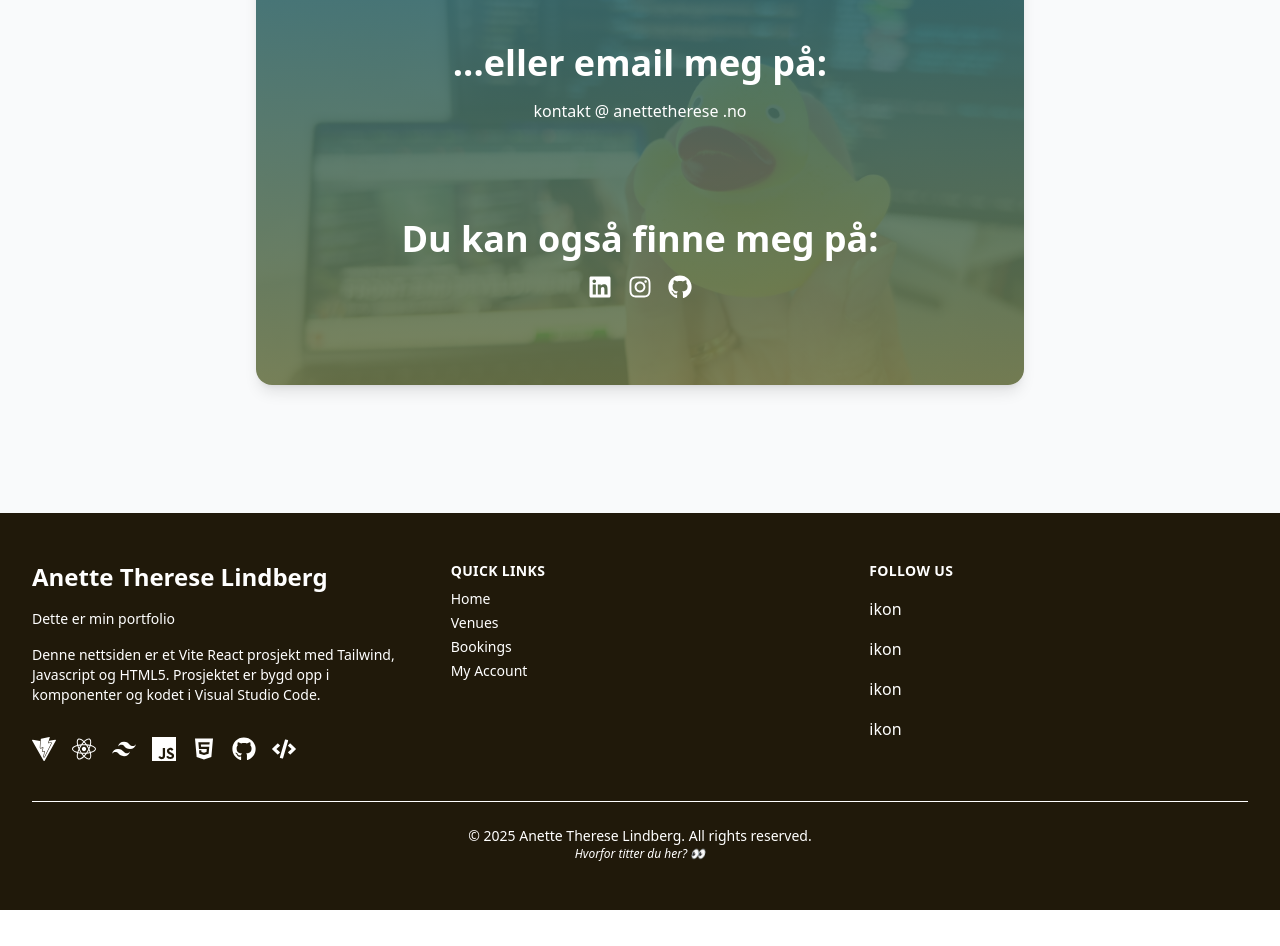
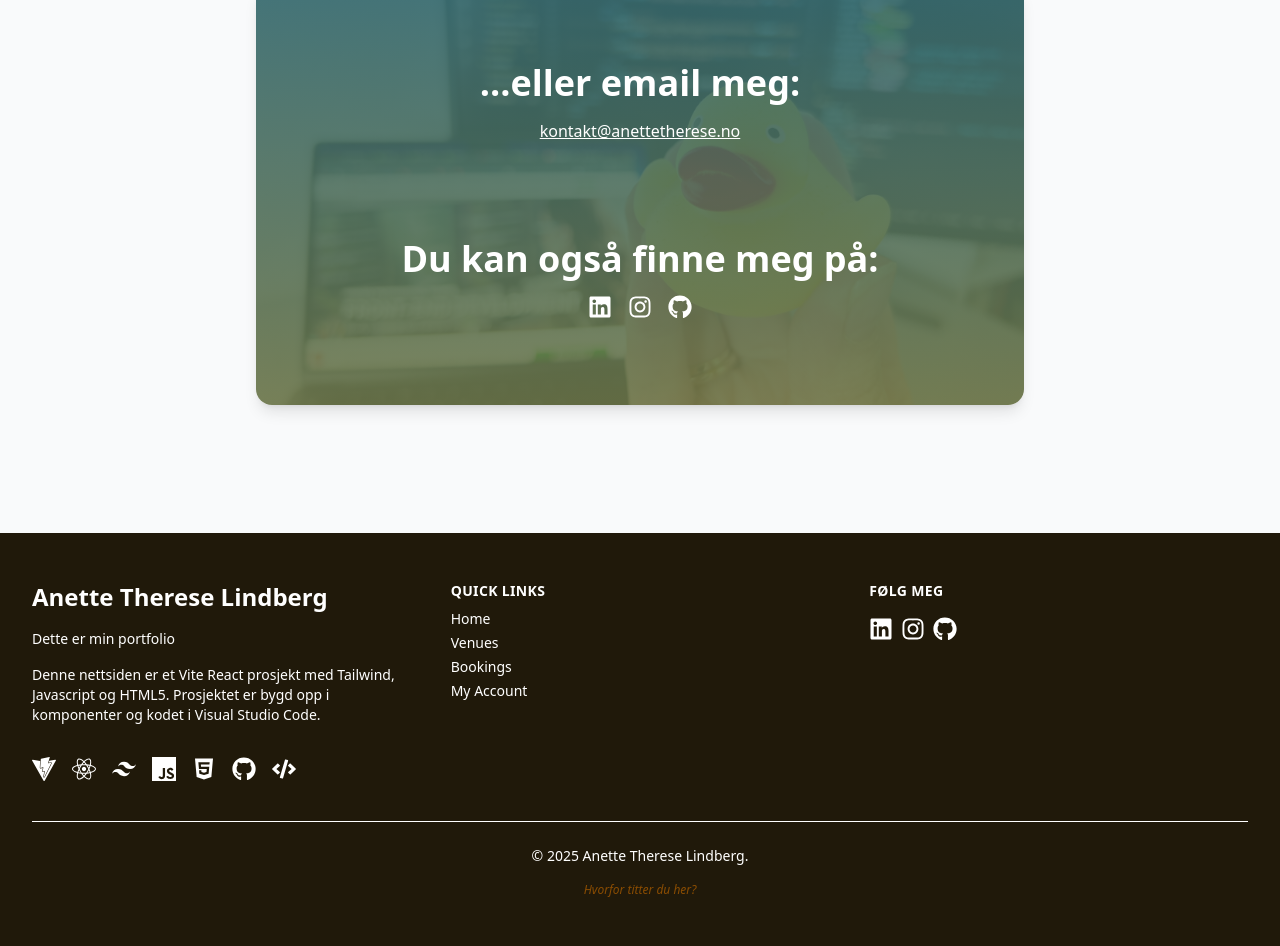
Before and after one commit to elanetto/Portfolio-2, a React (Vite) app: page /contact in a window 1280 px wide. Shown: the part 1581-2527 px from the top of the page. Before the commit the page ends 2491 px from the top, so only its background shows below. Built offline with nearby package versions, Linux system fonts and the light colour scheme.

Commit message:
Fikset Aria Label to ikonene

```diff
--- a/src/Layout/Footer/index.jsx
+++ b/src/Layout/Footer/index.jsx
@@ -1,4 +1,5 @@
 import TechIcons from "./../../components/Icons/TechIcons";
+import SocialIcons from "./../../components/Icons/SocialIcons";
 
 export function Footer() {
   return (
@@ -62,22 +63,43 @@ export function Footer() {
         {/* Social Media */}
         <div className="space-y-4">
           <h3 className="font-semibold text-creamy uppercase tracking-wide text-sm">
-            Follow Us
+            Følg meg
           </h3>
-          <p>ikon</p>
-          <p>ikon</p>
-          <p>ikon</p>
-          <p>ikon</p>
+          <div className="flex gap-2">
+            <a
+              href="https://www.linkedin.com/in/anettetherese/"
+              target="_blank"
+              rel="noopener noreferrer"
+              aria-label="Besøk LinkedIn-profilen til Anette Therese"
+            >
+              {SocialIcons.linkedin()}
+            </a>
+            <a
+              href="https://www.instagram.com/elanetto/"
+              target="_blank"
+              rel="noopener noreferrer"
+              aria-label="Besøk Instagram-profilen til Anette: Elanetto"
+            >
+              {SocialIcons.instagram()}
+            </a>
+            <a
+              href="https://github.com/elanetto"
+              target="_blank"
+              rel="noopener noreferrer"
+              aria-label="Besøk GitHub-profilen til Anette: Elanetto"
+            >
+              {SocialIcons.github()}
+            </a>
+          </div>
         </div>
       </div>
 
       {/* Bottom bar */}
       <div className="mt-10 pt-6 border-t border-creamy/20 text-sm text-center text-creamy/60">
         <p>
-          © {new Date().getFullYear()} Anette Therese Lindberg. All rights
-          reserved.
+          © {new Date().getFullYear()} Anette Therese Lindberg.
         </p>
-        <p className="italic text-xs">Hvorfor titter du her? 👀</p>
+        <p className="italic text-xs text-yellow-800 pt-4">Hvorfor titter du her?</p>
       </div>
     </footer>
   );
--- a/src/Pages/Contact/index.jsx
+++ b/src/Pages/Contact/index.jsx
@@ -4,7 +4,7 @@ import toast from "react-hot-toast";
 import confetti from "canvas-confetti";
 import AnetteImg from "./../../assets/images/anette-goldsmiths-wow-2.jpg";
 import AnetteImg2 from "./../../assets/images/anette_hero.jpg";
-import duckImg from "./../../assets/images/school-projects-hero.jpg";
+import SocialsImgBg from "./../../assets/images/school-projects-hero.jpg";
 import { useNavigate } from "react-router-dom";
 import SocialIcons from "./../../components/Icons/SocialIcons";
 
@@ -67,7 +67,7 @@ export default function Contact() {
           }}
         >
           <div className="relative z-10 max-w-xl mx-auto">
-            <h2 className="text-3xl md:text-4xl font-bold mb-4">Om meg</h2>
+            <h2 className="text-4xl md:text-6xl font-bold mb-4">Om meg</h2>
             <p className="text-lg md:text-xl">
               ...og hva jeg kan hjelpe deg med
             </p>
@@ -207,14 +207,31 @@ export default function Contact() {
           <div
             className="relative bg-cover bg-center bg-no-repeat py-20 px-6 text-white text-center rounded-2xl shadow-lg mb-12 mt-12"
             style={{
-              backgroundImage: `linear-gradient(to top, rgba(108, 118, 74, 0.9), rgba(48, 102, 109, 0.9)), url(${duckImg})`,
+              backgroundImage: `linear-gradient(to top, rgba(108, 118, 74, 0.9), rgba(48, 102, 109, 0.9)), url(${SocialsImgBg})`,
             }}
           >
             <div className="relative z-10 max-w-xl mx-auto">
               <h2 className="text-3xl md:text-4xl font-bold mb-4">
-                ...eller email meg på:
+                ...eller email meg:
               </h2>
-              <p className="pb-24">kontakt @ anettetherese .no</p>
+              <p className="pb-24">
+                <button
+                  onClick={() =>
+                    (window.location.href = [
+                      "mailto:",
+                      "kontakt",
+                      "@",
+                      "anettetherese",
+                      ".no",
+                    ].join(""))
+                  }
+                  className="underline text-white hover:text-cyan-blue cursor-pointer"
+                  aria-label="Send e-post til kontakt@anettetherese.no"
+                >
+                  {["kontakt", "@", "anettetherese", ".", "no"].join("")}
+                </button>
+              </p>
+
               <h2 className="text-3xl md:text-4xl font-bold mb-4">
                 Du kan også finne meg på:
               </h2>
@@ -223,7 +240,7 @@ export default function Contact() {
                   href="https://www.linkedin.com/in/anettetherese/"
                   target="_blank"
                   rel="noopener noreferrer"
-                  aria-label="LinkedIn"
+                  aria-label="Besøk LinkedIn-profilen til Anette Therese"
                 >
                   {SocialIcons.linkedin()}
                 </a>
@@ -231,7 +248,7 @@ export default function Contact() {
                   href="https://www.instagram.com/elanetto/"
                   target="_blank"
                   rel="noopener noreferrer"
-                  aria-label="Instagram"
+                  aria-label="Besøk Instagram-profilen til Anette: Elanetto"
                 >
                   {SocialIcons.instagram()}
                 </a>
@@ -239,7 +256,7 @@ export default function Contact() {
                   href="https://github.com/elanetto"
                   target="_blank"
                   rel="noopener noreferrer"
-                  aria-label="GitHub"
+                  aria-label="Besøk GitHub-profilen til Anette: Elanetto"
                 >
                   {SocialIcons.github()}
                 </a>
--- a/src/components/CV/TimelineCV.jsx
+++ b/src/components/CV/TimelineCV.jsx
@@ -71,7 +71,7 @@ export default function CVTimeline() {
   return (
     <section
       id="cv"
-      className="relative text-white py-20 max-w-[1200px] mx-auto"
+      className="relative text-white py-20 max-w-[1200px] mx-auto mt-12"
       style={{
         backgroundImage: `linear-gradient(to bottom, rgba(108, 118, 74, 0.9), rgba(32, 19, 9, 0.9)), url(${backgroundImage})`,
         backgroundSize: "cover",
--- a/src/components/Icons/SocialIcons.jsx
+++ b/src/components/Icons/SocialIcons.jsx
@@ -6,27 +6,27 @@ const iconStyle = "text-white text-2xl hover:scale-110 transition-transform";
 const SocialIcons = {
   linkedin: () => (
     <TooltipWrapper text="LinkedIn">
-      <FaLinkedin className={iconStyle} />
+      <FaLinkedin className={iconStyle} aria-hidden="true" />
     </TooltipWrapper>
   ),
   instagram: () => (
     <TooltipWrapper text="Instagram">
-      <FaInstagram className={iconStyle} />
+      <FaInstagram className={iconStyle} aria-hidden="true" />
     </TooltipWrapper>
   ),
   facebook: () => (
     <TooltipWrapper text="Facebook">
-      <FaFacebook className={iconStyle} />
+      <FaFacebook className={iconStyle} aria-hidden="true" />
     </TooltipWrapper>
   ),
   twitter: () => (
     <TooltipWrapper text="Twitter">
-      <FaTwitter className={iconStyle} />
+      <FaTwitter className={iconStyle} aria-hidden="true" />
     </TooltipWrapper>
   ),
   github: () => (
     <TooltipWrapper text="GitHub">
-      <FaGithub className={iconStyle} />
+      <FaGithub className={iconStyle} aria-hidden="true" />
     </TooltipWrapper>
   ),
 };
```
